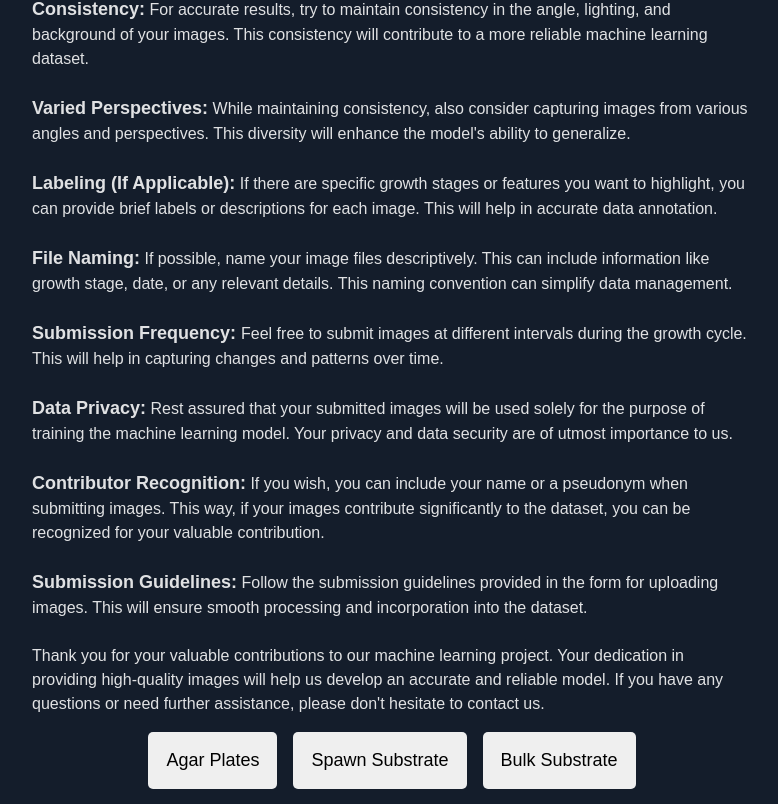
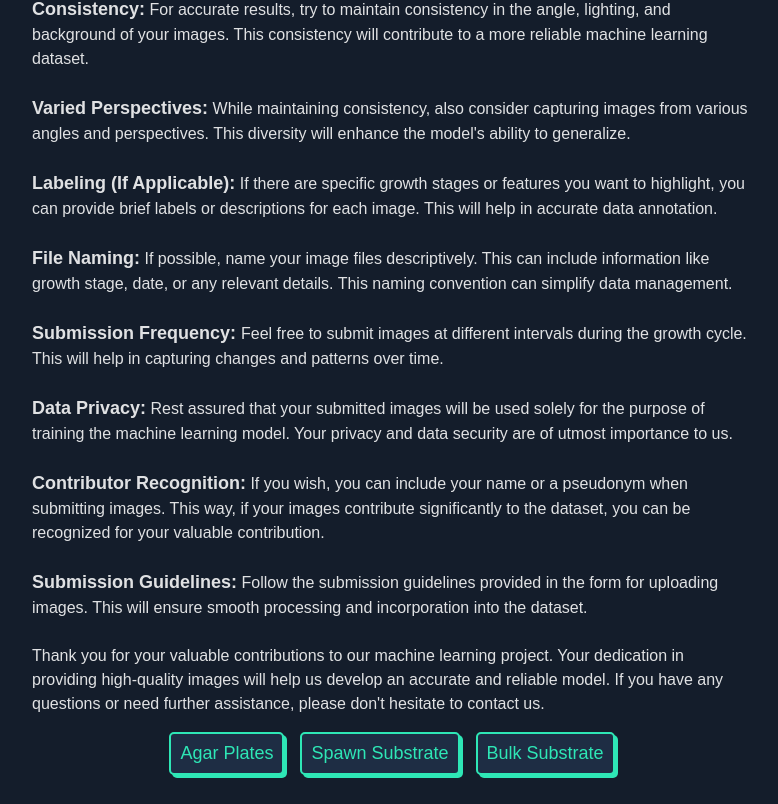
Before and after one commit to Shaburu/personalBlog, a React (Vite) app: page /mushroom in a window 1280 px wide. Shown: the part 488-1292 px from the top of the page, without its empty margins (248-1026 px from the left). Built offline with nearby package versions, Linux system fonts and the light colour scheme.

Commit message:
Update index.css

```diff
--- a/src/index.css
+++ b/src/index.css
@@ -374,12 +374,22 @@ a:hover {
 }
 
 .mushroomButton > button{
+  color: var(--aquamarine);
   display: flex;
   justify-content: center;
-  padding: 1em;
+  padding: 0.5em;
   font-size: large;
-  border: none;
+  border: 2px solid var(--aquamarine);
   border-radius: 5px;
+  background-color: var(--nodelighter);
+  box-shadow: 3px 3px  var(--aquamarine);
+}
+
+button:hover{
+  cursor: pointer;
+  transform: translateX(3px);
+  transform: translateY(3px);
+    box-shadow: none;
 }
 
 .projects{
```
